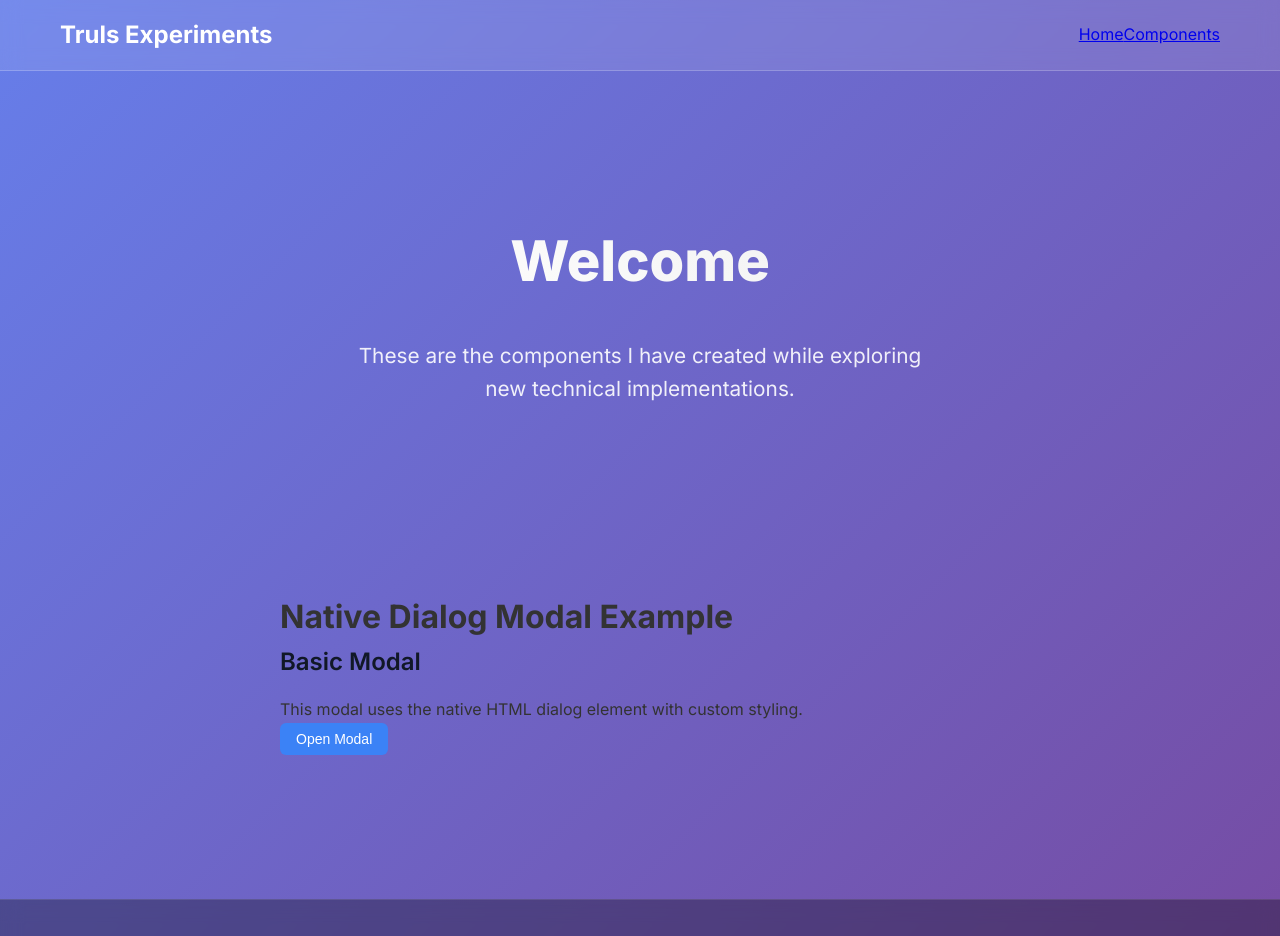
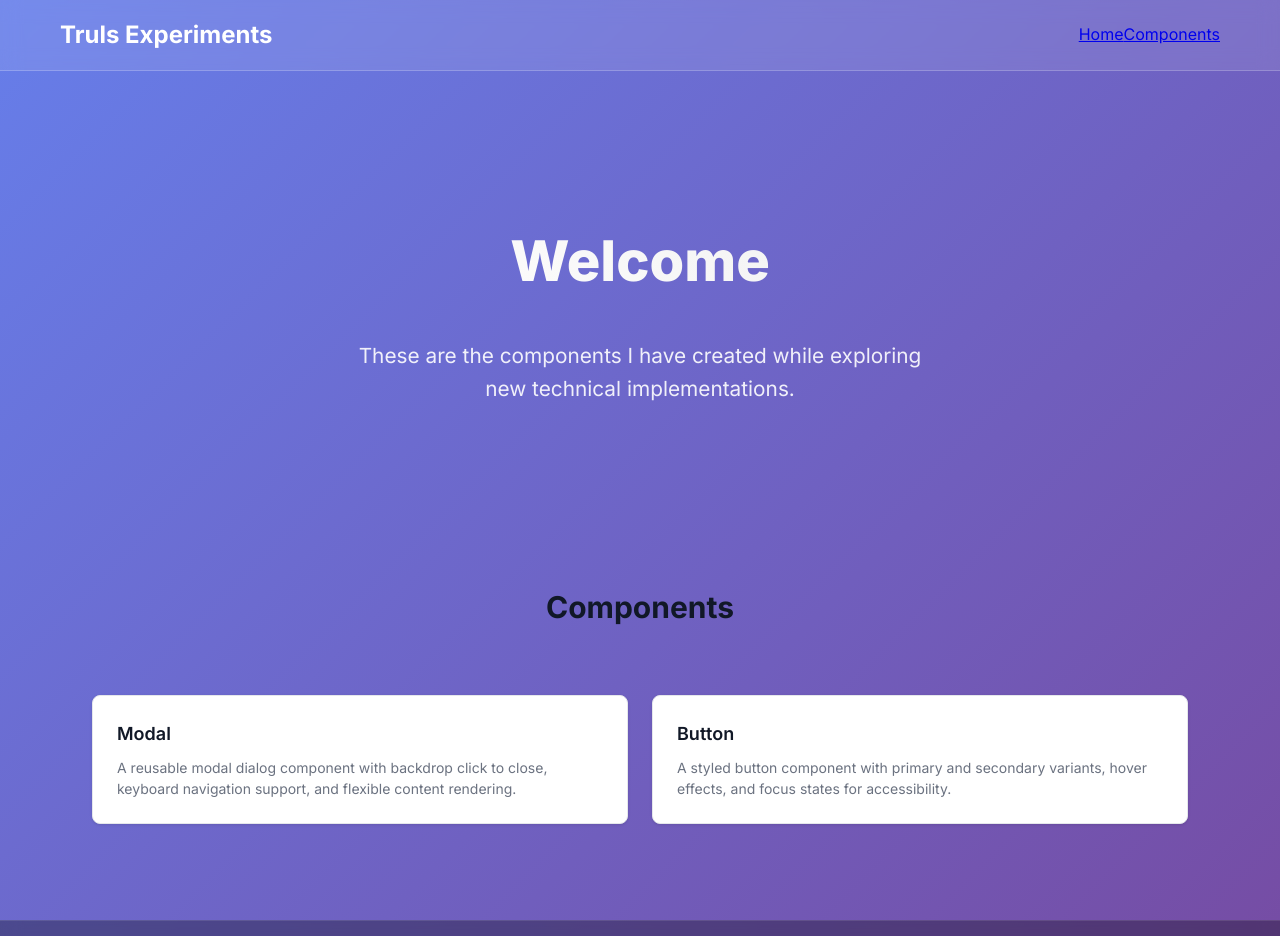
Before and after one commit to trulsbv/trulsbv.github.io, a React (Vite) app: page /home in a window 1280 px wide. Shown: the top 936 px of the page. Built offline with nearby package versions, Linux system fonts and the light colour scheme.

Commit message:
Add cards to components

```diff
--- /dev/null
+++ b/src/components/ComponentCard.tsx
@@ -0,0 +1,60 @@
+import styled from "styled-components";
+import { Link } from "react-router-dom";
+
+const Card = styled(Link)`
+  display: block;
+  padding: 1.5rem;
+  border: 1px solid #e5e7eb;
+  border-radius: 8px;
+  text-decoration: none;
+  color: inherit;
+  background-color: white;
+  transition: all 0.2s ease;
+  box-shadow: 0 1px 3px 0 rgba(0, 0, 0, 0.1);
+
+  &:hover {
+    border-color: #3b82f6;
+    box-shadow: 0 4px 6px -1px rgba(0, 0, 0, 0.1);
+    transform: translateY(-2px);
+  }
+
+  &:focus {
+    outline: 2px solid #3b82f6;
+    outline-offset: 2px;
+  }
+`;
+
+const Title = styled.h3`
+  margin: 0 0 0.5rem 0;
+  font-size: 1.125rem;
+  font-weight: 600;
+  color: #111827;
+`;
+
+const Description = styled.p`
+  margin: 0;
+  color: #6b7280;
+  font-size: 0.875rem;
+  line-height: 1.5;
+`;
+
+export type ComponentCardProps = {
+  name: string;
+  description: string;
+  componentName: string;
+};
+
+export const ComponentCard = ({
+  name,
+  description,
+  componentName,
+}: ComponentCardProps) => {
+  return (
+    <Card to={`/components/${componentName}`}>
+      <Title>{name}</Title>
+      <Description>{description}</Description>
+    </Card>
+  );
+};
+
+export default ComponentCard;
--- /dev/null
+++ b/src/components/ComponentsGrid.tsx
@@ -0,0 +1,58 @@
+import styled from "styled-components";
+import { ComponentCard } from "./ComponentCard";
+
+const Grid = styled.div`
+  display: grid;
+  grid-template-columns: repeat(auto-fit, minmax(300px, 1fr));
+  gap: 1.5rem;
+  padding: 2rem;
+  max-width: 1200px;
+  margin: 0 auto;
+`;
+
+const Section = styled.section`
+  margin: 2rem 0;
+`;
+
+const SectionTitle = styled.h2`
+  text-align: center;
+  margin-bottom: 2rem;
+  font-size: 1.875rem;
+  font-weight: 700;
+  color: #111827;
+`;
+
+const components = [
+  {
+    name: "Modal",
+    description:
+      "A reusable modal dialog component with backdrop click to close, keyboard navigation support, and flexible content rendering.",
+    componentName: "Modal",
+  },
+  {
+    name: "Button",
+    description:
+      "A styled button component with primary and secondary variants, hover effects, and focus states for accessibility.",
+    componentName: "Button",
+  },
+];
+
+export const ComponentsGrid = () => {
+  return (
+    <Section>
+      <SectionTitle>Components</SectionTitle>
+      <Grid>
+        {components.map((component) => (
+          <ComponentCard
+            key={component.componentName}
+            name={component.name}
+            description={component.description}
+            componentName={component.componentName}
+          />
+        ))}
+      </Grid>
+    </Section>
+  );
+};
+
+export default ComponentsGrid;
--- a/src/components/ModalExample.tsx
+++ /dev/null
@@ -1,114 +0,0 @@
-import React, { useState } from "react";
-import styled from "styled-components";
-import { Button } from "./Button";
-import { CenteredContainer, Modal } from "./Modal";
-
-// Example styled components for modal content
-const ModalContent = styled.div`
-  background: white;
-  border-radius: 12px;
-  box-shadow: 0 20px 25px -5px rgba(0, 0, 0, 0.1),
-    0 10px 10px -5px rgba(0, 0, 0, 0.04);
-  padding: 24px;
-  min-width: 300px;
-  max-width: 500px;
-`;
-
-const ModalHeader = styled.div`
-  margin-bottom: 16px;
-`;
-
-const ModalTitle = styled.h2`
-  margin: 0;
-  font-size: 1.5rem;
-  font-weight: 600;
-  color: #111827;
-`;
-
-const ModalBody = styled.div`
-  margin-bottom: 24px;
-  color: #6b7280;
-  line-height: 1.6;
-`;
-
-const ModalFooter = styled.div`
-  display: flex;
-  gap: 12px;
-  justify-content: flex-end;
-`;
-
-// Example container
-const ExampleContainer = styled.div`
-  padding: 40px;
-  max-width: 800px;
-  margin: 0 auto;
-`;
-
-const Section = styled.div`
-  margin-bottom: 40px;
-`;
-
-const SectionTitle = styled.h2`
-  font-size: 1.5rem;
-  font-weight: 600;
-  margin-bottom: 16px;
-  color: #111827;
-`;
-
-const ButtonGroup = styled.div`
-  display: flex;
-  gap: 12px;
-  flex-wrap: wrap;
-`;
-
-export const ModalExample: React.FC = () => {
-  const [isModalOpen, setIsModalOpen] = useState(false);
-
-  return (
-    <ExampleContainer>
-      <h1>Native Dialog Modal Example</h1>
-
-      <Section>
-        <SectionTitle>Basic Modal</SectionTitle>
-        <p>
-          This modal uses the native HTML dialog element with custom styling.
-        </p>
-        <ButtonGroup>
-          <Button variant="primary" onClick={() => setIsModalOpen(true)}>
-            Open Modal
-          </Button>
-        </ButtonGroup>
-      </Section>
-
-      {/* Modal with custom content */}
-      <Modal isOpen={isModalOpen} onClose={() => setIsModalOpen(false)}>
-        <CenteredContainer>
-          <ModalContent>
-            <ModalHeader>
-              <ModalTitle>Example Modal</ModalTitle>
-            </ModalHeader>
-
-            <ModalBody>
-              <p>This is a modal using the native HTML dialog element.</p>
-              <p>
-                The content is completely customizable and can include any React
-                components.
-              </p>
-            </ModalBody>
-
-            <ModalFooter>
-              <Button variant="secondary" onClick={() => setIsModalOpen(false)}>
-                Cancel
-              </Button>
-              <Button variant="primary" onClick={() => setIsModalOpen(false)}>
-                Confirm
-              </Button>
-            </ModalFooter>
-          </ModalContent>
-        </CenteredContainer>
-      </Modal>
-    </ExampleContainer>
-  );
-};
-
-export default ModalExample;
--- a/src/index.css
+++ b/src/index.css
@@ -25,24 +25,6 @@ code {
     monospace;
 }
 
-/* Custom scrollbar */
-::-webkit-scrollbar {
-  width: 8px;
-}
-
-::-webkit-scrollbar-track {
-  background: rgba(255, 255, 255, 0.1);
-}
-
-::-webkit-scrollbar-thumb {
-  background: rgba(255, 255, 255, 0.3);
-  border-radius: 4px;
-}
-
-::-webkit-scrollbar-thumb:hover {
-  background: rgba(255, 255, 255, 0.5);
-}
-
 /* Selection styles */
 ::selection {
   background: rgba(255, 255, 255, 0.3);
--- a/src/pages/home/HomePage.tsx
+++ b/src/pages/home/HomePage.tsx
@@ -1,9 +1,9 @@
 import Hero from "../../components/Hero";
-import { ModalExample } from "../../components/ModalExample";
+import { ComponentsGrid } from "../../components/ComponentsGrid";
 
 export const HomePage = () => (
   <>
     <Hero />
-    <ModalExample />
+    <ComponentsGrid />
   </>
 );
```
